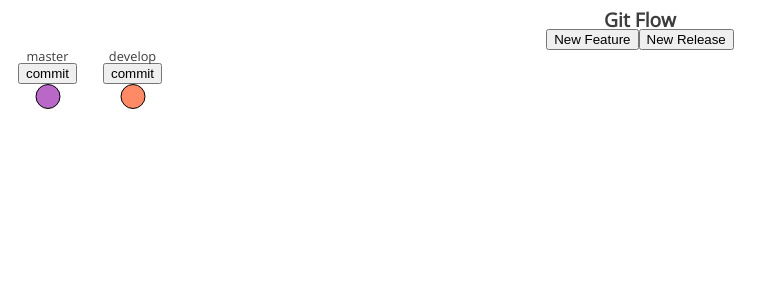
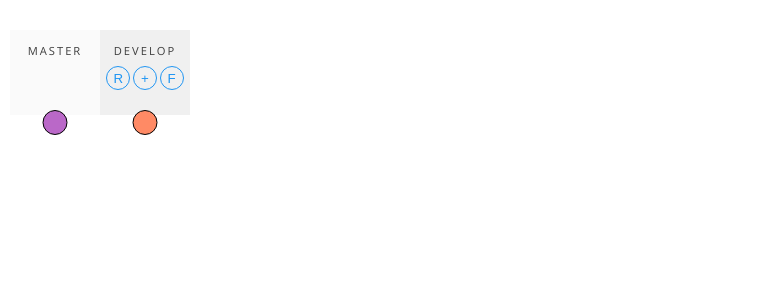
Before and after one commit to vraa/gitflowanimated, a React (Create React App) app: page / in a window 1280 px wide. Shown: the top 300 px of the page, without its empty margins (0-779 px from the left). Built offline with nearby package versions, Linux system fonts and the light colour scheme.

Commit message:
Get basic styles going.

```diff
--- a/src/gitflow.js
+++ b/src/gitflow.js
@@ -1,12 +1,14 @@
 import React, { Component } from "react";
 import styled from "styled-components";
-import { FlowName, Button } from "./global-styles";
+import { Button, ButtonIcon } from "./global-styles";
 import { release } from "os";
 
 const GitFlowElm = styled.div`
 `;
 
 const ProjectElm = styled.div`
+    margin-top: 20px;
+
     &:after {
         content: "";
         display: table;
@@ -17,20 +19,36 @@ const ProjectElm = styled.div`
 const BranchElm = styled.div`
     position: relative;
     float: left;
-    width: 75px;
-    margin-right: 10px;
+    width: 90px;
+    padding: 5px;
+    background-color: #fafafa;
     text-align: center;
     z-index: 1;
+
+    &:nth-child(even) {
+        background-color: #f0f0f0;
+    }
+`;
+
+const BranchActions = styled.div`
+    display: grid;
+    grid-template-columns: ${p => `repeat(${p.count || 1}, 1fr)`};
+    margin-top: 10px;
+    justify-items: center;
+    height: 24px;
 `;
 
 const BranchName = styled.h4`
     position: relative;
-    font-size: .8rem;
+    font-size: .7rem;
+    text-transform: uppercase;
+    letter-spacing:1.5pt;
+    margin-top: 10px;
 `;
 
 const Commits = styled.ol`
     position: relative;
-
+    margin-top: 20px;
     &:before {
         position: absolute;
         display: block;
@@ -56,31 +74,80 @@ const Commit = styled.li`
     border: 1px solid #000;
 `;
 
+
 class GitFlow extends Component {
+
+    renderCommitButton = (branch) => {
+        return (
+            <ButtonIcon
+                onClick={this.props.onCommit.bind(this, branch.id, 0)}
+            >+</ButtonIcon>
+        )
+    };
+
+    renderDevelopBranchActions = (branch) => {
+        return (
+            <BranchActions
+                count={3}
+            >
+                <ButtonIcon onClick={this.props.onNewRelease}>R</ButtonIcon>
+                {this.renderCommitButton(branch)}
+                <ButtonIcon onClick={this.props.onNewFeature}>F</ButtonIcon>
+            </BranchActions>
+        )
+    };
+
+    renderFeatureBranchActions = (branch) => {
+        return (
+            <BranchActions
+                count={2}
+            >
+                {this.renderCommitButton(branch)}
+                <ButtonIcon
+                    onClick={this.props.onMerge.bind(this, branch.id)}
+                >M</ButtonIcon>
+            </BranchActions>
+        )
+    };
+
+    renderReleaseBranchActions = (branch) => {
+        return (
+            <BranchActions
+                count={2}
+            >
+                {this.renderCommitButton(branch)}
+                <ButtonIcon
+                    onClick={this.props.onRelease.bind(this, branch.id, undefined)}
+                >R</ButtonIcon>
+            </BranchActions>
+        )
+    };
+
+    renderMasterBranchActions = (branch) => {
+        return (
+            <BranchActions/>
+        )
+    };
 
     renderBranch = (branch) => {
         const { commits } = this.props.project;
-        const { releaseBranch, featureBranch, merged } = branch;
+        const { releaseBranch, featureBranch, merged, canCommit } = branch;
         const branchCommits = commits.filter(c => c.branch === branch.id);
-        const mergeButton = featureBranch && !merged ?
-            (
-                <Button
-                    onClick={this.props.onMerge.bind(this, branch.id)}
-                >Merge</Button>
-            )
-            : null;
-        const releaseButton = releaseBranch && !merged ?
-            (
-                <Button
-                    onClick={this.props.onRelease.bind(this, branch.id, undefined)}
-                >Release</Button>
-            )
-            : null;
+        let branchActionsElm = null;
+        if (branch.name === 'master') {
+            branchActionsElm = this.renderMasterBranchActions(branch);
+        } else if (branch.name === 'develop') {
+            branchActionsElm = this.renderDevelopBranchActions(branch);
+        } else if (branch.featureBranch) {
+            branchActionsElm = this.renderFeatureBranchActions(branch);
+        } else if (branch.releaseBranch) {
+            branchActionsElm = this.renderReleaseBranchActions(branch);
+        }
+
         return (
             <BranchElm key={'branch-' + branch.id}>
                 <BranchName>{branch.name}</BranchName>
-                <Button onClick={this.props.onCommit.bind(this, branch.id, 0)}>commit</Button>
-                {mergeButton || releaseButton}
+                {branchActionsElm}
                 <Commits>
                     {
                         branchCommits.map((commit, idx) => {
@@ -107,9 +174,6 @@ class GitFlow extends Component {
 
         return (
             <GitFlowElm>
-                <FlowName>Git Flow</FlowName>
-                <Button onClick={this.props.onNewFeature}>New Feature</Button>
-                <Button onClick={this.props.onNewRelease}>New Release</Button>
                 <ProjectElm>
                     {this.renderBranch(masterBranch)}
                     {
--- a/src/global-styles.js
+++ b/src/global-styles.js
@@ -67,5 +67,28 @@ export const FlowName = styled.h2`
     font-size: 1.2rem;
 `;
 
+export const FlowActions = styled.div`
+  display: grid;
+  grid-template-columns: 1fr 1fr;
+  grid-column-gap: 10px;
+  margin-top: 10px;
+`;
+
 export const Button = styled.button`
+  border: none;
+  background: transparent;
+  border: 1px solid #2196F3;
+  color: #2196F3;
+  border-radius: 20px;
+  padding: 10px;
 `;
+
+export const ButtonIcon = styled.button`
+  width: 24px;
+  height: 24px;
+  background: transparent;
+  background: transparent;
+  border: 1px solid #2196F3;
+  color: #2196F3;
+  border-radius: 50%;
+`;
```
